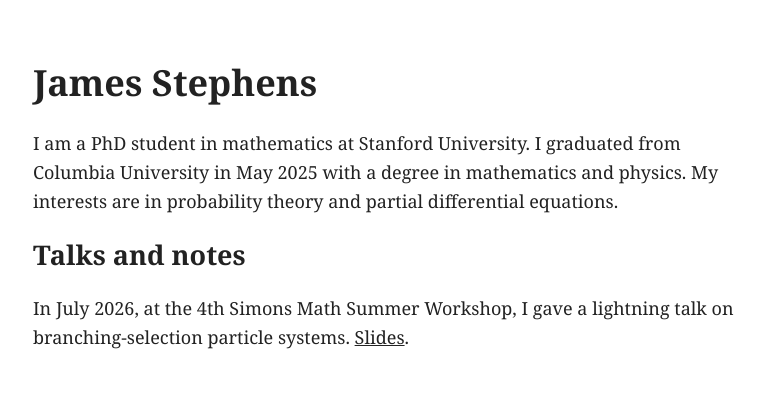
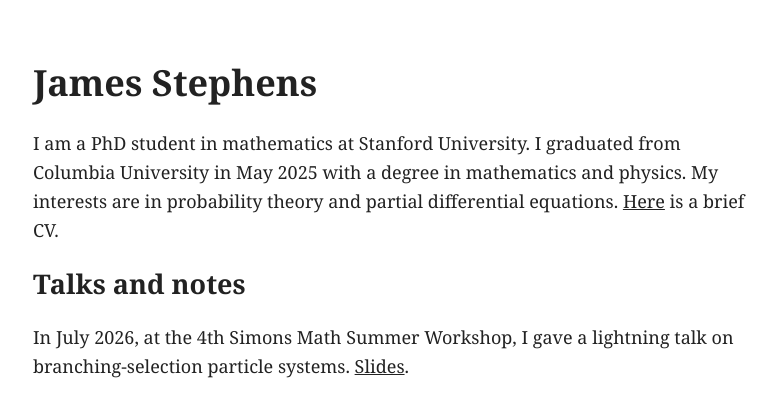
Before and after one commit to jameshstephens/jameshstephens.github.io, a Jekyll site: the page built from index.md, in a window 1280 px wide. Shown: the top 417 px of the page, without its empty margins (247-1024 px from the left). Built offline with Jekyll 4.4.1, drawn with Linux system fonts in a browser that asks for light colours.

Commit message:
Update index.md

```diff
--- a/index.md
+++ b/index.md
@@ -5,7 +5,7 @@ title: James Stephens
 
 # James Stephens
 
-I am a PhD student in mathematics at Stanford University. I graduated from Columbia University in May 2025 with a degree in mathematics and physics. My interests are in probability theory and partial differential equations.
+I am a PhD student in mathematics at Stanford University. I graduated from Columbia University in May 2025 with a degree in mathematics and physics. My interests are in probability theory and partial differential equations. [Here](/Stephens_7_August_2026.pdf) is a brief CV.
 
 ## Talks and notes
 
```
